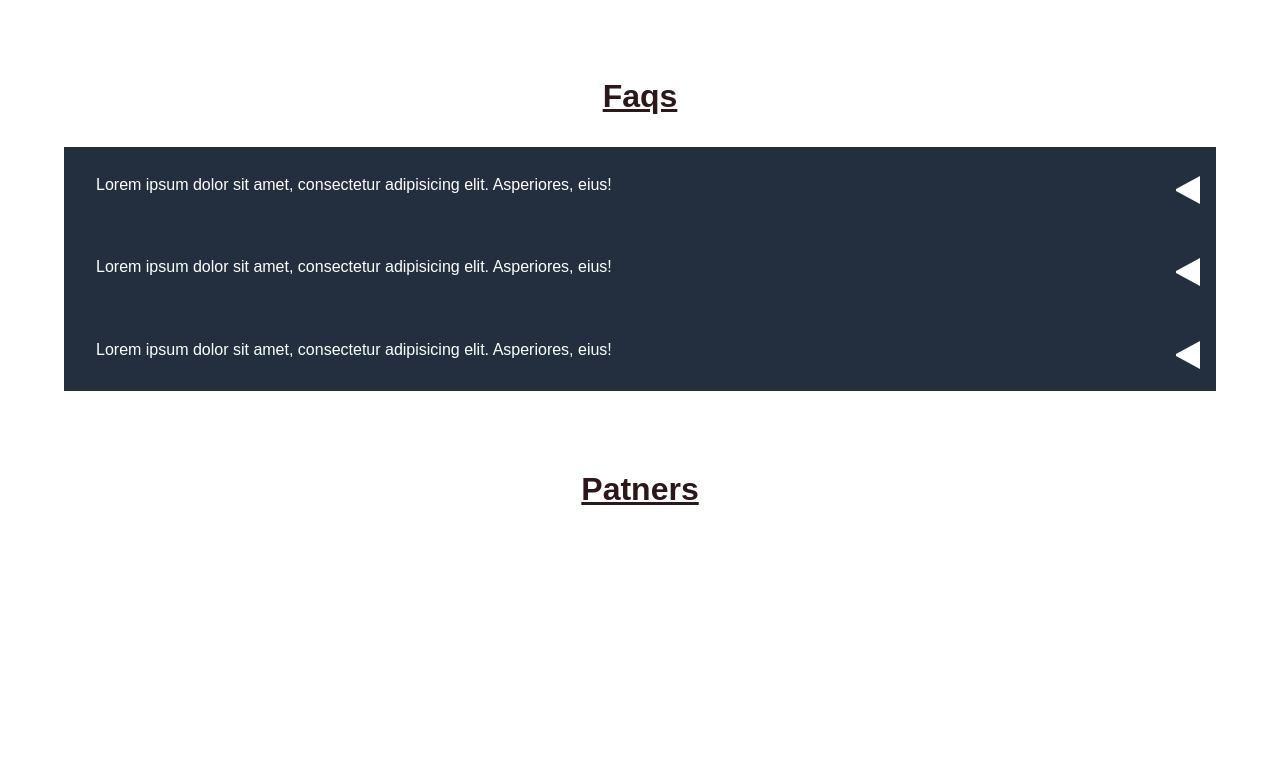
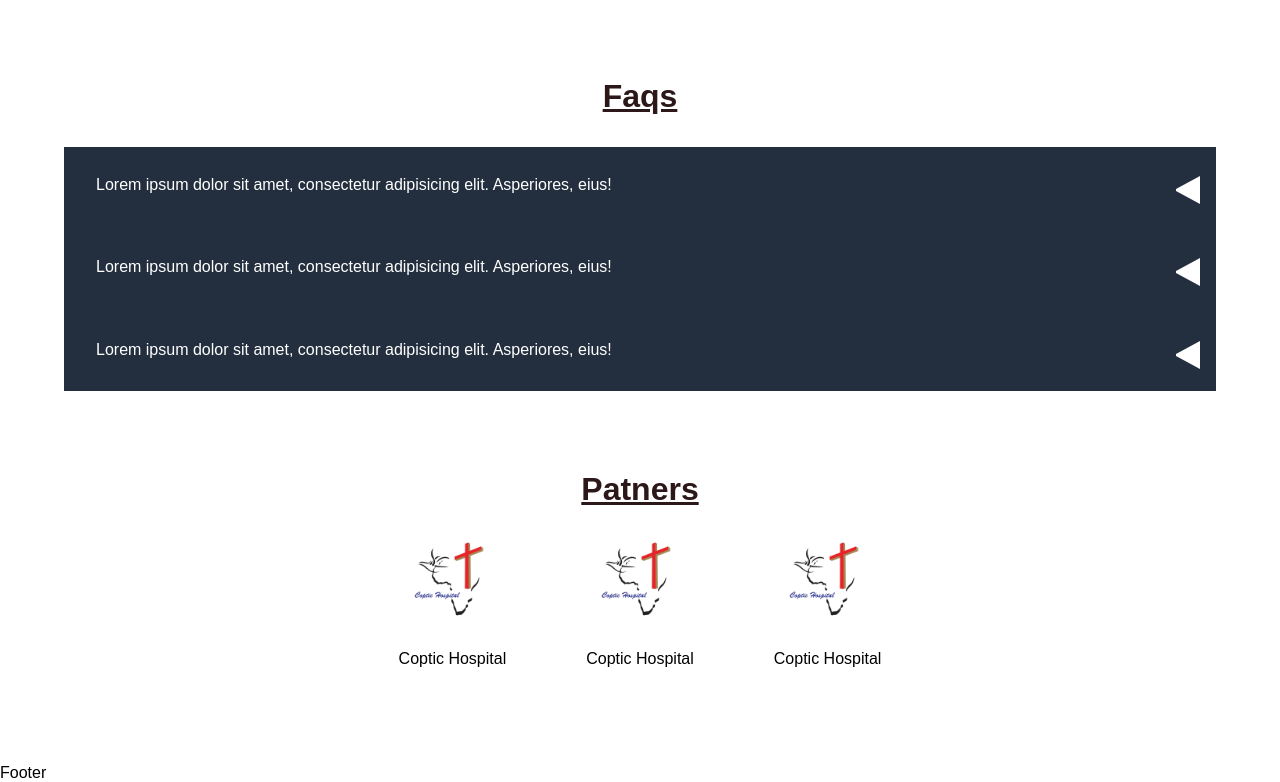
Before and after one commit to RichieMuga/ComboniHealthCare, a Next.js app: page / in a window 1280 px wide. Shown: the part 1392-2174 px from the top of the page. Before the commit the page ends 1980 px from the top, so only its background shows below. Built offline with nearby package versions, Linux system fonts and the light colour scheme.

Commit message:
added patners template section

```diff
--- /dev/null
+++ b/components/Footer.js
@@ -0,0 +1,9 @@
+import React from 'react'
+
+const Footer = () => {
+    return (
+        <div>Footer</div>
+    )
+}
+
+export default Footer
--- a/components/LandingPage/Patners.js
+++ b/components/LandingPage/Patners.js
@@ -1,9 +1,27 @@
+import Image from 'next/image'
 import React from 'react'
+import patnersList from '../../utils/patners'
+import styles from '../../styles/landing.module.css'
+
+
 
 const Patners = () => {
     return (
         <div className='space'>
             <h1 className='normal-header'>Patners</h1>
+            <section className={styles.patner_container}>
+                {patnersList.map((patner) => {
+                    return (
+                        <div key={patner.id}>
+                            <div className={styles.patner_column}>
+                                <Image height={100} width={100} src={patner.image} alt={patner.title} />
+                                <p>{patner.title}</p>
+                            </div>
+                        </div>
+                    )
+                })}
+            </section>
+
         </div>
     )
 }
--- a/pages/index.js
+++ b/pages/index.js
@@ -5,6 +5,7 @@ import WhatweDo from '../components/LandingPage/WhatweDo'
 import NavBar from '../components/NavBar'
 import Faqs from '../components/LandingPage/Faqs';
 import Patners from '../components/LandingPage/Patners';
+import Footer from '../components/Footer'
 
 
 
@@ -23,6 +24,7 @@ export default function Home() {
       <Testimonials />
       <Faqs />
       <Patners />
+      <Footer />
     </>
   )
 }
--- a/styles/landing.module.css
+++ b/styles/landing.module.css
@@ -19,6 +19,16 @@
   color: var(--dark-brown);
 }
 
+.patner_container {
+  display: flex;
+  flex-direction: row;
+  justify-content: center;
+  align-items: center;
+  gap: 5em;
+}
+/* .patner_column {
+} */
+
 @media (max-width: 659px) {
   .landingBox {
     margin: 2em 3em;
@@ -26,4 +36,10 @@
     height: 19em;
     overflow: hidden;
   }
+  .patner_container {
+    justify-content: center;
+    flex-direction: column;
+    gap: 2em;
+    padding: 2em;
+  }
 }
--- a/utils/patners.js
+++ b/utils/patners.js
@@ -0,0 +1,21 @@
+import copticLogo from '../public/assets/logos/copticLogo.png';
+
+const patnersList = [
+    {
+        id: 0,
+        image: copticLogo,
+        title: `Coptic Hospital`,
+    },
+    {
+        id: 1,
+        image: copticLogo,
+        title: `Coptic Hospital`,
+    },
+    {
+        id: 2,
+        image: copticLogo,
+        title: `Coptic Hospital`,
+    },
+]
+
+export default patnersList
```
